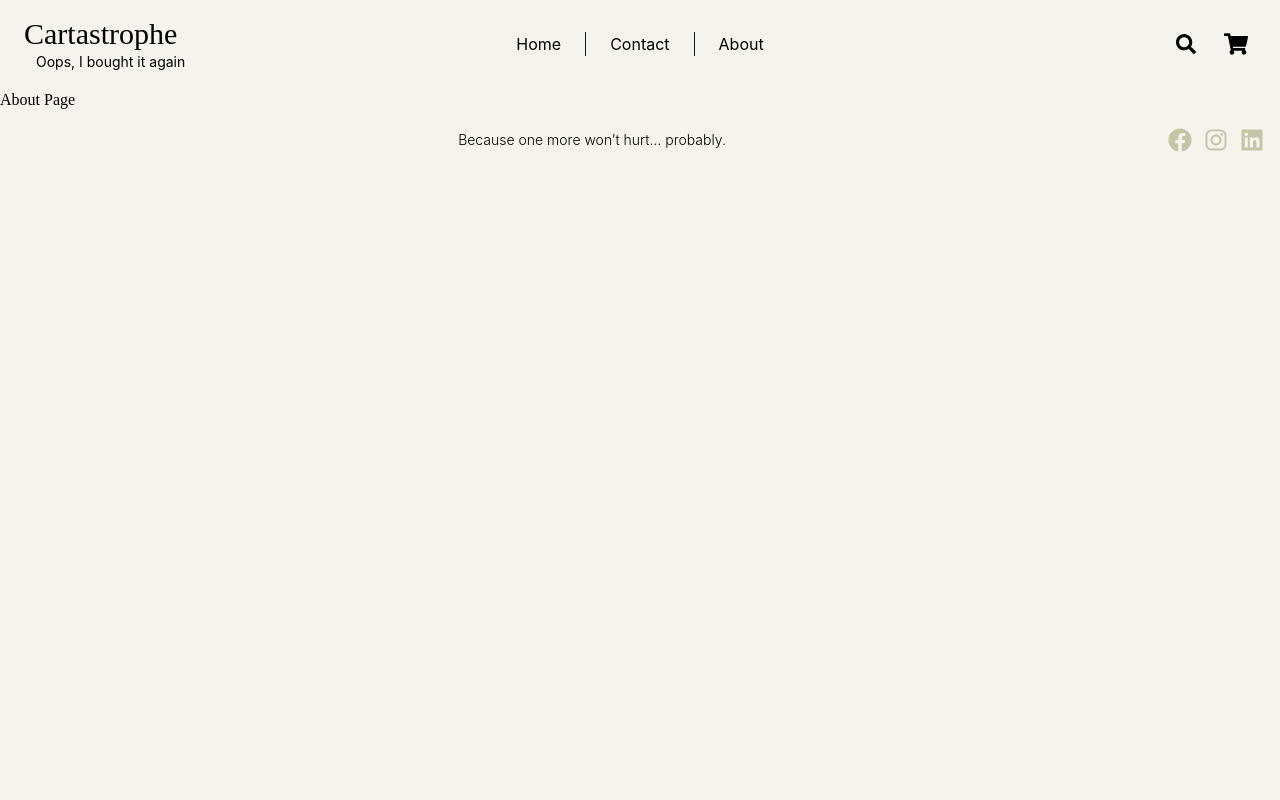
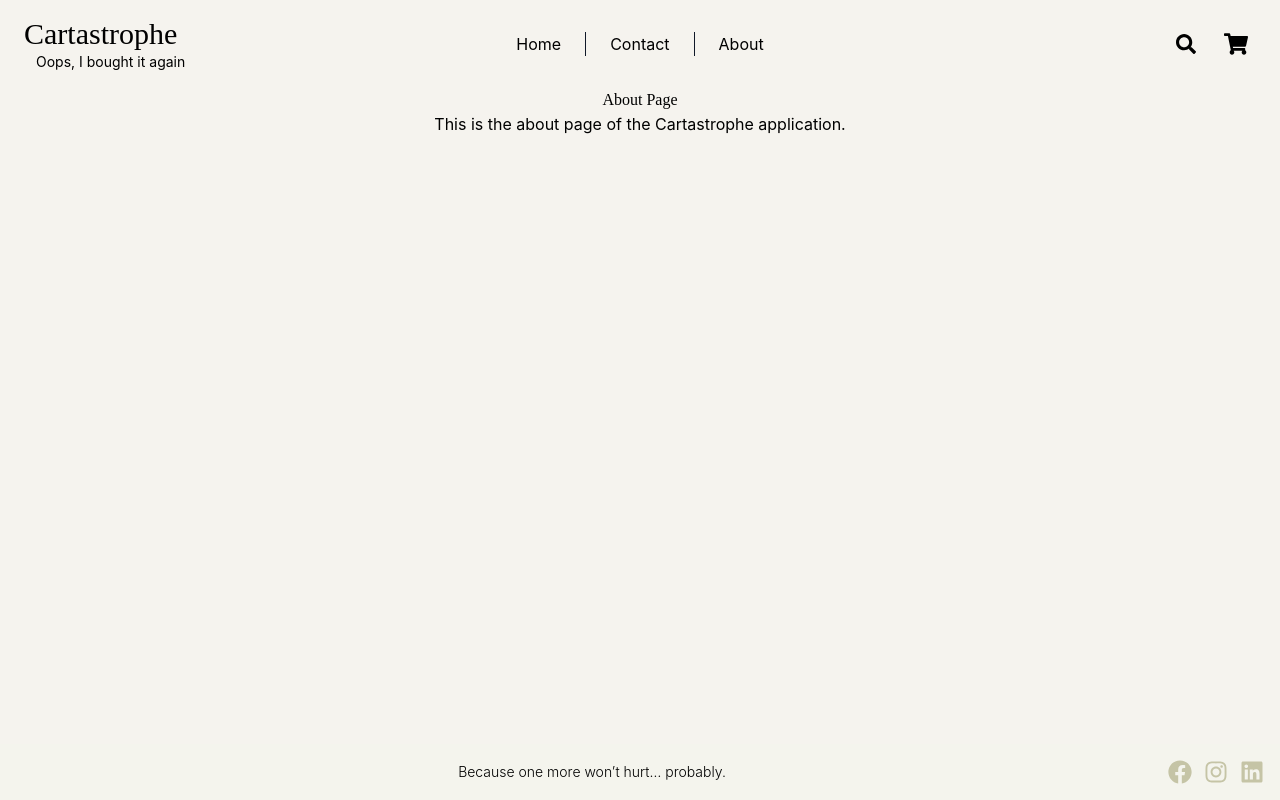
Before and after one commit to Andlie94/Cartastrophe-JSFW, a Next.js app: page /about in a window 1280 px wide. Built offline with nearby package versions, Linux system fonts and the light colour scheme.

Commit message:
Fixed Link component so the text is correctly placed inside the component instead of using a self-closing tag
fix footer so it allways on the bottom.

fix link in not-found page so it send the user back to ladning page, the link was brooke before

```diff
--- a/app/about/page.tsx
+++ b/app/about/page.tsx
@@ -4,8 +4,9 @@ import React from "react";
 
 export default function aboutPage() {
   return (
-    <div>
+    <div className="text-center">
       <h1>About Page</h1>
+      <p>This is the about page of the Cartastrophe application.</p>
     </div>
   );
 }
--- a/app/layout.tsx
+++ b/app/layout.tsx
@@ -5,7 +5,6 @@ import Header from "../components/header";
 import { Footer } from "../components/footer";
 import { CartProvider } from "../app/context/cartContext";
 import { ToastProvider } from "@/components/Toast";
-
 
 const geistSans = Geist({
   variable: "--font-geist-sans",
@@ -32,11 +31,13 @@ export default function RootLayout({
       <head>
         <link rel="icon" type="image/x-icon" href="/favicon.ico" />
       </head>
-      <body className={`${geistSans.variable} ${geistMono.variable} antialiased bg-[#F5F3EE]`}>
+      <body
+        className={`${geistSans.variable} ${geistMono.variable} antialiased bg-[#F5F3EE] flex flex-col min-h-screen`}
+      >
         <ToastProvider>
           <CartProvider>
             <Header />
-            {children}
+            <main className="flex-1">{children}</main>
             <Footer />
           </CartProvider>
         </ToastProvider>
--- a/app/not-found.tsx
+++ b/app/not-found.tsx
@@ -5,9 +5,7 @@ export default function NotFound() {
     <div className="p-8 text-center">
       <h1 className="text-2xl font-bold">404 - Page Not Found</h1>
       <p className="mt-2 text-gray-600">Sorry, we couldn’t find this page.</p>
-      <Link href="/" className="mt-4 inline-block text-blue-600 underline">
-        Go back home
-      </Link>
+      <Link href="/" className="mt-4 inline-block font-bold text-green-700 hover:underline">Go back home</Link>
     </div>
   );
 }
--- a/components/footer.tsx
+++ b/components/footer.tsx
@@ -2,7 +2,7 @@ import { FaFacebook, FaInstagram, FaLinkedin  } from "react-icons/fa";
 
 export function Footer() {
   return (
-    <footer className="bottom-0 w-full p-4 text-sm text-black text-center font-light bg-[#F4F4ED]">
+    <footer className="w-full p-4 text-sm text-black text-center font-light bg-[#F4F4ED]">
       <div className="flex flex-col md:flex-row items-center">
         <div className="flex-1">
       <p>Because one more won’t hurt… probably.</p>
--- a/components/header.tsx
+++ b/components/header.tsx
@@ -90,9 +90,8 @@ export default function Header() {
 
           <div className="flex items-center gap-3 justify-end">
             <div className="hidden md:block">
-              <Suspense>
+              <Suspense />
                 <SearchButton />
-              </Suspense>
             </div>
 
             <button className="relative p-2" aria-label="Toggle cart" onClick={toggleCart}>
@@ -118,9 +117,8 @@ export default function Header() {
         {open && (
           <div className="md:hidden border-t">
             <div className="w-full px-4 py-3 flex flex-col gap-4">
-              <Suspense>
+              <Suspense />
                 <SearchButton />
-              </Suspense>
               <nav className="flex flex-col gap-3">
                 <Link href="/" onClick={() => setOpen(false)} className="py-1">Home</Link>
                 <Link href="/contact" onClick={() => setOpen(false)} className="py-1">Contact</Link>
```
